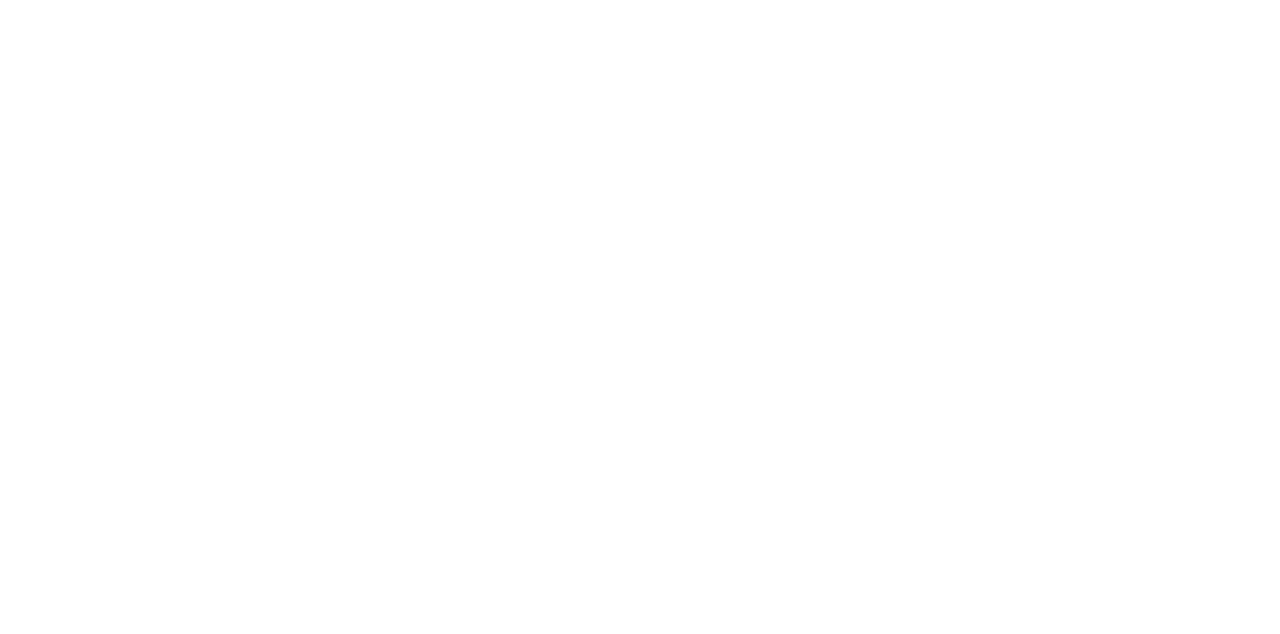
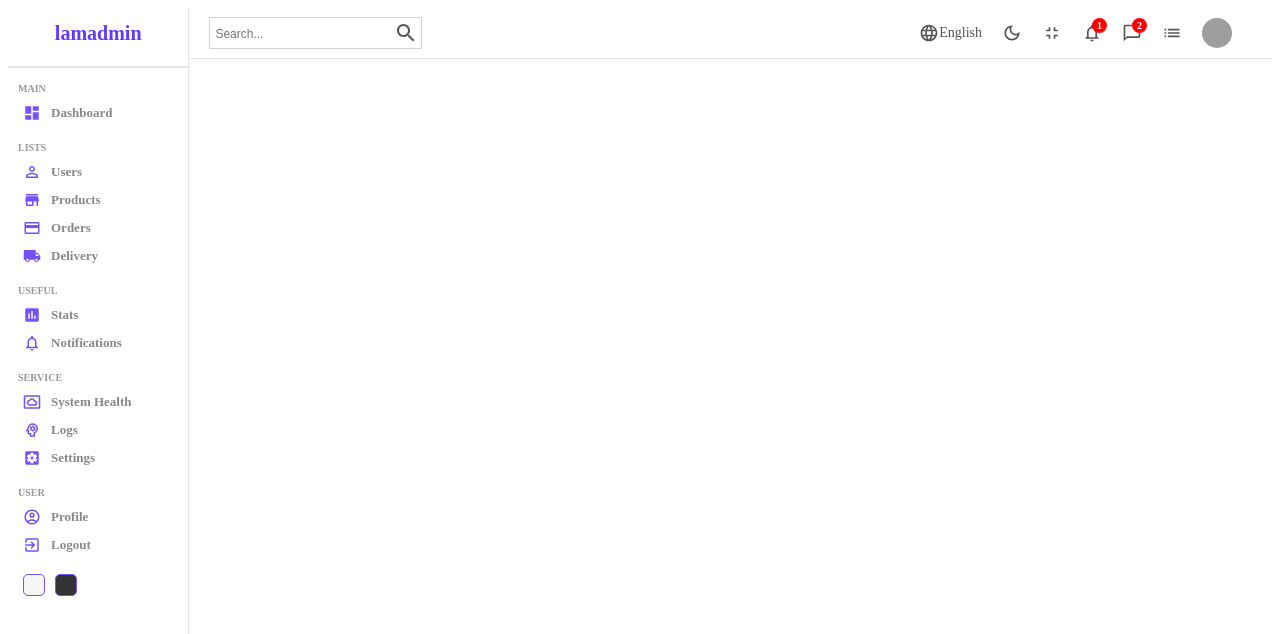
Before and after one commit to KoshikaDul1999/Cutting-Studio---Salon-Management-System, a React (Create React App) app in the folder frontend/: page / in a window 1280 px wide. Shown: the top 634 px of the page. Built offline with nearby package versions, Linux system fonts and the light colour scheme; grey boxes are pictures that could not be loaded.

Commit message:
update Home.jsx and home scss

```diff
--- a/frontend/src/pages/home/Home.jsx
+++ b/frontend/src/pages/home/Home.jsx
@@ -1,7 +1,14 @@
+import Sidebar from "../../components/sidebar/Sidebar";
+import Navbar from "../../components/navbar/Navbar";
+import "../home/home.scss";
+
 const Home = () => {
     return (
         <div className="home">
-
+            <Sidebar />
+            <div className="homeContainer">
+                <Navbar />
+            </div>
         </div>
     )
 }
--- a/frontend/src/pages/home/home.scss
+++ b/frontend/src/pages/home/home.scss
@@ -0,0 +1,9 @@
+.home {
+    display: flex;
+
+    .homeContainer {
+        flex: 6;
+    }
+
+
+}
```
